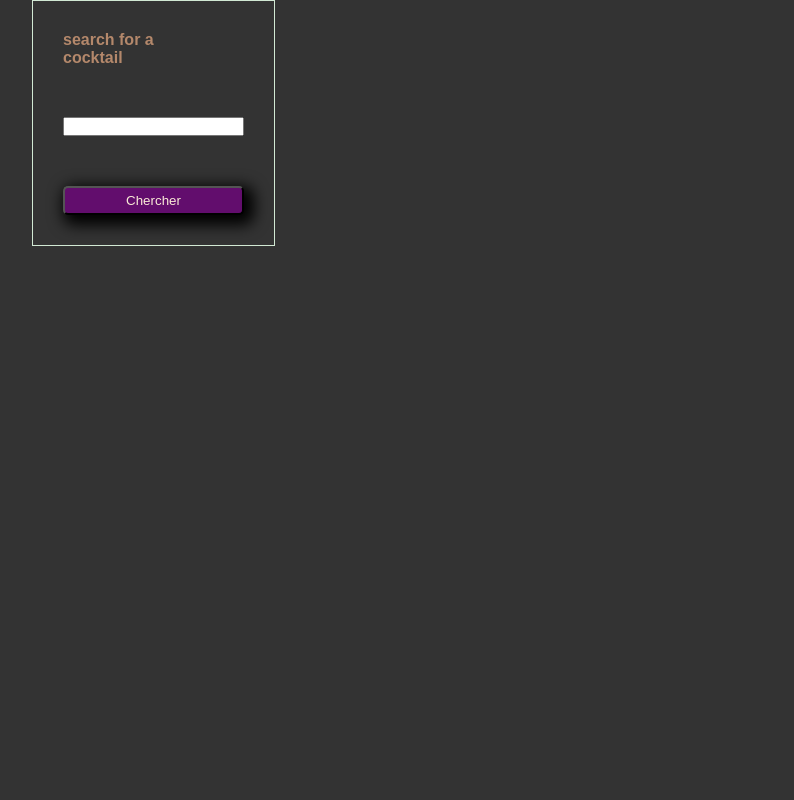
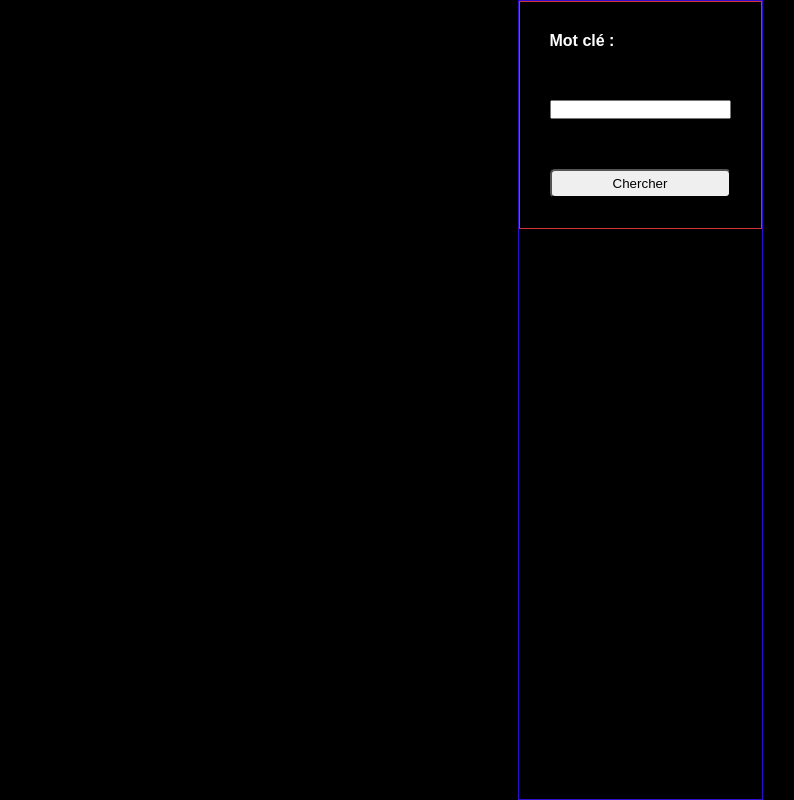
Before and after one commit to maax6/vite-cocktails, a React (Vite) app: page / in a window 1280 px wide. Shown: the whole page, without its empty margins (0-794 px from the left). Built offline with nearby package versions, Linux system fonts and the light colour scheme.

Commit message:
Component logic
Better to import/export components as { Components }

```diff
--- a/src/App.jsx
+++ b/src/App.jsx
@@ -1,4 +1,4 @@
-import Home from './pages/Home/Home'
+import { Home } from './pages/Home/Home'
 
 export default function App() {
    return (
--- a/src/components/Form/Form.jsx
+++ b/src/components/CocktailsNinja/CocktailsNinja.jsx
@@ -1,6 +1,6 @@
 import { useState } from 'react'
 
-const Form = () => {
+export function CocktailsNinja() {
    const [cocktail, setCocktail] = useState('')
    const [cocktailData, setCocktailData] = useState([])
    const headers = {
@@ -36,7 +36,7 @@ const Form = () => {
    return (
       <>
          <form className="form" onSubmit={getCocktails}>
-            <label className='form__label' >search for a cocktail
+            <label className='form__label' >Mot clé :
             </label>
             <input
                className="form__searchBar"
@@ -50,7 +50,6 @@ const Form = () => {
             <ul className='cocktails'>
                {cocktailData.map((cocktail) => (
                   <li key={cocktail.name} className='coctail'>
-
                      <h3 className='cocktail__name'>{cocktail.name}</h3>
                      <p className='cocktail__method'>{cocktail.instructions}</p>
                      <ul className='cocktail__ingredients'>
@@ -65,5 +64,3 @@ const Form = () => {
       </>
    )
 }
-
-export default Form
--- a/src/components/Form/_form.scss
+++ b/src/components/CocktailsNinja/_CocktailsNinja.scss
@@ -1,22 +1,18 @@
 .form {
    display: flex;
    padding: 30px;
-   border: solid rgb(210, 233, 212) 1px;
+   border: solid rgb(209, 53, 53) 1px;
    border-radius: 0px;
    flex-direction: column;
    gap: 50px;
-   max-width: fit-content;
    &__label {
-      color: #b4886b;
+
       font-weight: bold;
       display: block;
       width: 150px;
       float: left;
    }
-
    &__btn {
-      background-color: rgb(98, 13, 109);
-      color: antiquewhite;
       padding: 5px 10px;
       border-radius: 5px;
       -webkit-box-shadow: 5px 5px 15px 5px #000000;
--- a/src/pages/Home/Home.jsx
+++ b/src/pages/Home/Home.jsx
@@ -1,8 +1,8 @@
-import Form from "../../components/Form/Form"
-export default function Home() {
+import { CocktailsNinja } from '../../components/CocktailsNinja/CocktailsNinja'
+export function Home () {
    return (
       <div className="home">
-            <Form />
+         <CocktailsNinja />
       </div>
    )
 }
--- a/src/sass/_base/_base.scss
+++ b/src/sass/_base/_base.scss
@@ -5,22 +5,25 @@ height:100%;
 }
 body{
    display: flex;
-   flex-direction: column;
-   background-color: #333333;
-   flex-grow: 1;
+   background-color:#000000;
+   color: #ffffff;
+   min-width: 100%;
+
    font-family: Arial, Helvetica, sans-serif;
 }
 
-// #root {
-//    flex-direction: column;
+#root {
+   width: 100%;
+   display: flex;
+   flex-direction: column;
+  align-items: center;
+   min-height: 100%;
+}
 
-//    background-color: aqua;
-// }
+.home {
+   // flex-direction: column;
+   // min-height: 100%;
+   border: 1px solid rgb(48, 12, 209);
+   // flex-grow: 1;
 
-// .form{
-//    display: flex;
-//    flex-direction: column;
-//    align-items: center;
-//    justify-content: center;
-//    height: 200px;
-// }
+}
--- a/src/sass/_base/_reset.scss
+++ b/src/sass/_base/_reset.scss
@@ -63,4 +63,5 @@ video {
    padding: 0;
    border: 0;
    font-size: 100%;
+
 }
--- a/src/sass/index.scss
+++ b/src/sass/index.scss
@@ -6,6 +6,6 @@
 @import '_utils/_mixins.scss';
 @import '_utils/_variables.scss';
 //Components
-@import '../components/Form/_form.scss';
+@import '../components/CocktailsNinja/_CocktailsNinja.scss';
 //Views
 @import '../pages/Home/_home.scss';
```
